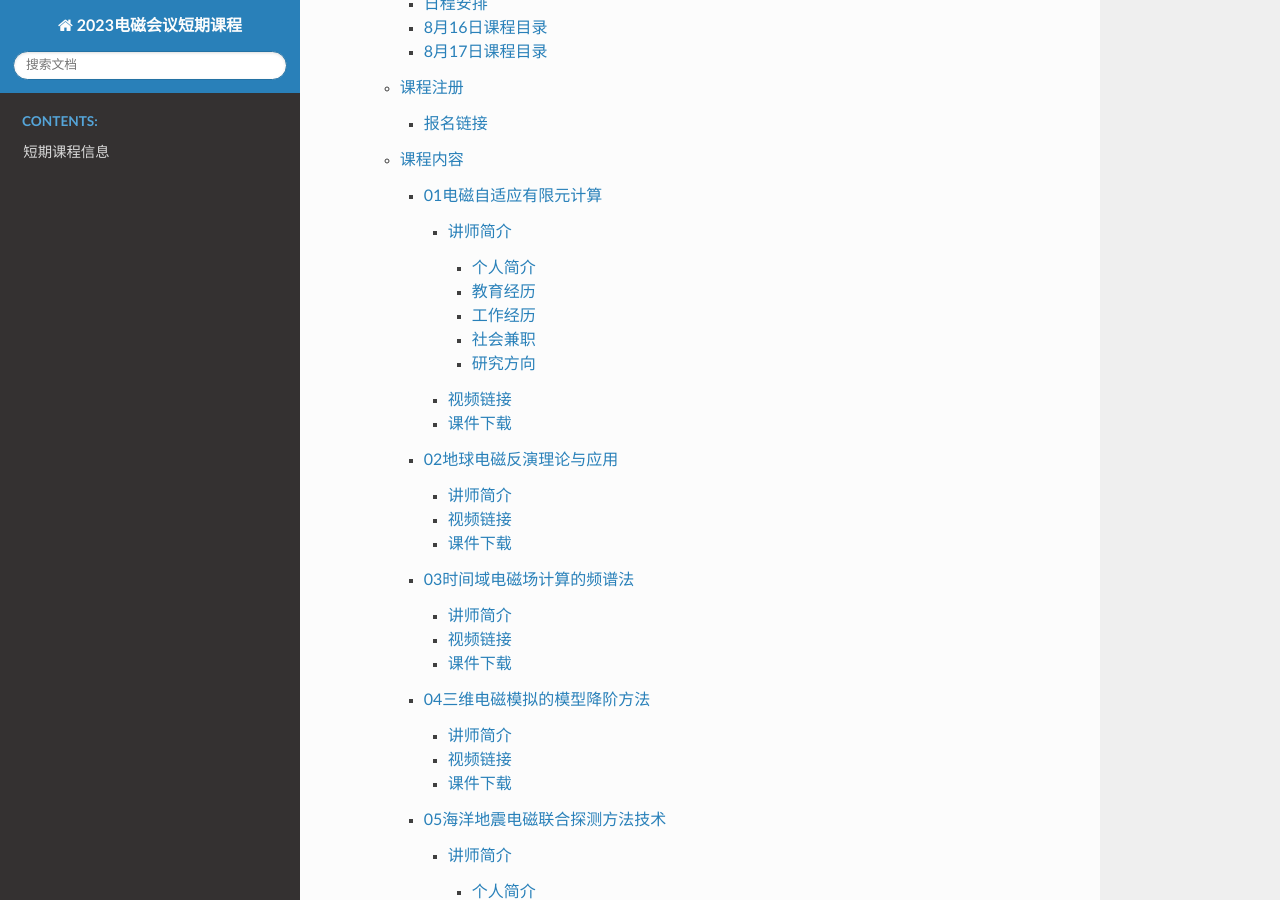
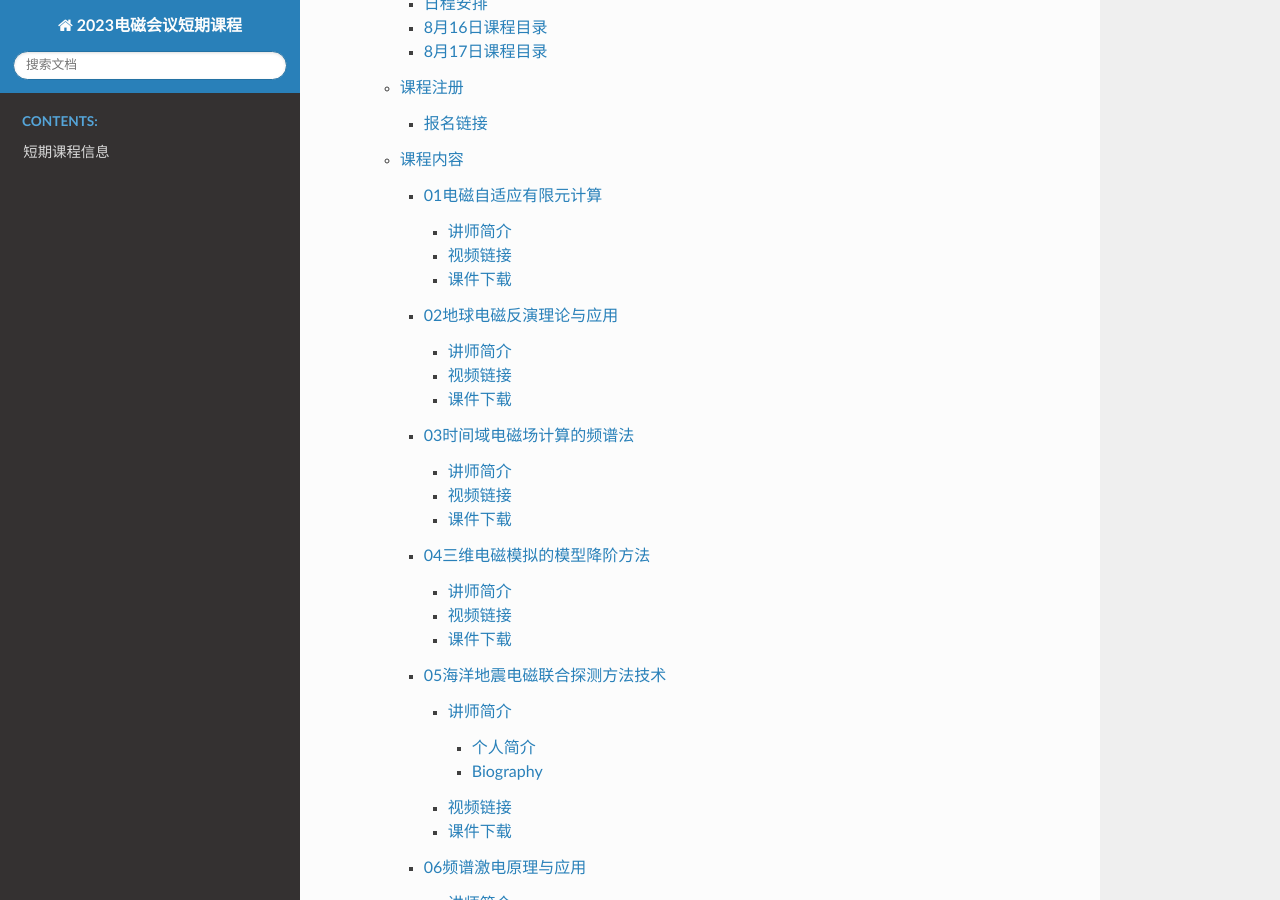
Before and after one commit to MiaohanLiu/repo, a Sphinx documentation site: the page built from source/index.rst, in a window 1280 px wide and 900 px high, scrolled down 320 px. Built offline with Sphinx 7.4.7 and the Read the Docs theme 2.0.0, drawn with Linux system fonts in a browser that asks for light colours; pages that are not in the unit, such as notebooks, are missing from menus; some of the changed lines change nothing that is shown.

Commit message:
Update 1电磁自适应有限元计算.md

```diff
--- a/source/Cpp/课程内容/1电磁自适应有限元计算.md
+++ b/source/Cpp/课程内容/1电磁自适应有限元计算.md
@@ -14,69 +14,26 @@
 </html>
 
 
-### 个人简介
 
 任政勇，中南大学教授、博士生导师。2004年和2007年分别获中南大学地球物理学士和硕士学位，2012年获苏黎世瑞士联邦理工学院（ETH Zurich）博士学位。2013年入选中南大学“升华猎英海外人才计划”，2015年入选中南大学“创新驱动人才计划”，2016年获“刘光鼎地球物理青年科学技术奖”，2017年破格晋升为教授并获“傅承义青年科技奖”，2018年获“湖南省杰出青年基金”。2019年获国家自然科学基金委优秀青年基金。长期研究方向为地球物理数据的正演模拟与反演成像方法，已在三维复杂地形和复杂地质结构的大地电磁感应和位场（包括直流电和重磁）数据正演方面取得重要的国际原创性研究成果，以核心成员身份加入“澳科一号"地球磁场探测卫星科学研究团队，负责地幔与海洋电磁感应研究。发表论文60多篇，其中第一作者和通讯作者SCI论文37篇。出版英文专著1部（ETH Zurich出版社）、中文专著1部（科学出版社），获得8项授权国家发明专利和9项软件著作权。主持国家自然科学基金委员会与瑞典科研与教育国际合作基金会合作交流项目1项、国家自然科学基金面上项目1项、湖南省自然科学杰出基金项目1项，参加青年973项目和863计划重大项目各1项。现担任中国国家自然科学基金评阅专家，是CGU、SEG、EGU、AGU的在册会员，长期担任10多种地学及地球物理国际SCI期刊的审稿人，获Journal of Applied Geophysics和Journal of Asian Earth Sciences期刊2018年度杰出审稿专家称号，担任中国国际地球电磁学术会议秘书（12届，2015年）和专题召集人（14届，2019年）、国际电磁感应学术研讨会委员会委员（2020，土耳其）。目前还担任中南大学学报英文版编委，中国地球物理学会环境地球物理专业委员会委员, 自然资源部覆盖区深部资源勘查工程技术创新中心学术委员，中国地球物理学会地球电磁专业委员会第四届委员会委员，中国地球物理学会浅地表工程与环境专业委员会副主任，IAGA Division VI - Electromagnetic Induction in the Earth and Planetary Bodies委员及中国区唯一代表。
 
-ResearcherID: http://www.researcherid.com/rid/T-7252-2017
 
-ORCID: http://orcid.org/0000-0001-9125-0053
 
-ResearchGate: https://www.researchgate.net/profile/Zhengyong_REN
 
-### 教育经历
-[1]   2008.10-2012.12
-苏黎世瑞士联邦理工学院  |  地球物理  |  博士学位  |  博士研究生毕业
+## 视频链接
+<html>
+<head>
+<meta charset="utf-8">
+</head>
+<body>
 
-[2]   2004.7-2007.7
-中南大学  |  地球探测与信息技术  |  硕士学位  |  硕士研究生毕业
 
-[3]   2000.10-2004.7
-中南大学  |  地质工程  |  学士学位  |  大学本科毕业
+<p><img src="https://s1.imagehub.cc/images/2023/08/28/-ca29403d9d8080f9.jpeg" alt="-ca29403d9d8080f9.jpeg" border="0"  width="800" height="400" /></p>
 
-### 工作经历
-[1]   2019.3-2019.4
-瑞典乌普萨拉大学  |  地球科学学院  |  访问学者
-
-[2]   2017.10-至今
-中南大学  |  地球科学与信息物理学院  |  教授
-
-[3]   2017.5-2017.6
-瑞典乌普萨拉大学  |  地球科学学院  |  访问研究员
-
-[4]   2013.7-2017.9
-中南大学  |  地球科学与信息物理学院  |  副教授
-
-[5]   2012.10-2012.11
-苏黎世瑞士联邦理工学院  |  助理研究学者
-### 社会兼职
-
-[1]   2020.1-至今
-中国地球物理学会环境地球物理专业委员会委员
-
-[2]   2020.1-至今
-中南大学学报英文版编委
-
-[3]   2018.12-2018.12
-2018年计算电磁与成像长沙研讨会联系人
-
-[4]   2015.10-2015.10
-2015年第十二届中国国际地球电磁学术会议联系人
-
-[5]   2017.3-至今
-瑞典乌普萨拉大学地球物理学兼职博士生导师
-
-[6]   2011.4-至今
-欧洲地球物理学会会员，美国地球物理学会会员，版本美国勘探地球物理学会会员
-
-[7]   2012.2-至今
-Natrue 68本指数期刊EPSL，Journal of Geophysical Research -Solid Earth审稿人.  Geophysical Journal International,Geophysics, Surveys in Geophysics, Journal of Applied Geophysics, Pure and applied Geophysics 等10多本地学及地球物理SCI期刊审稿人
-
-### 研究方向
-[1]  地球电磁学
-## 视频链接
-
+</body>
+</html>
 【任政勇-电磁自适应有限元计算】 https://www.bilibili.com/video/BV1Vm4y1u74y/?share_source=copy_web
+[任政勇-电磁自适应有限元计算](https://www.bilibili.com/video/BV1Vm4y1u74y/?share_source=copy_web)
 
 ## 课件下载
 
```
